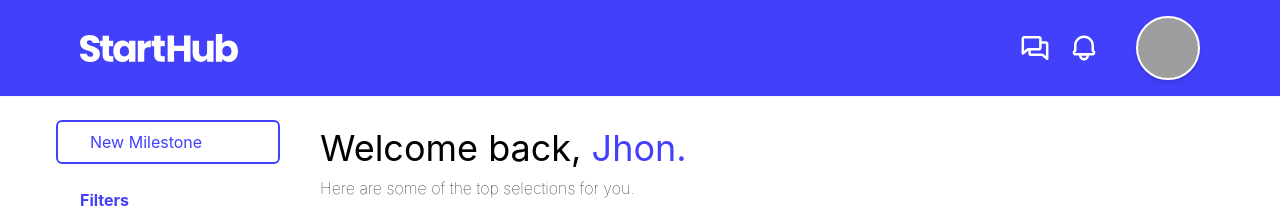
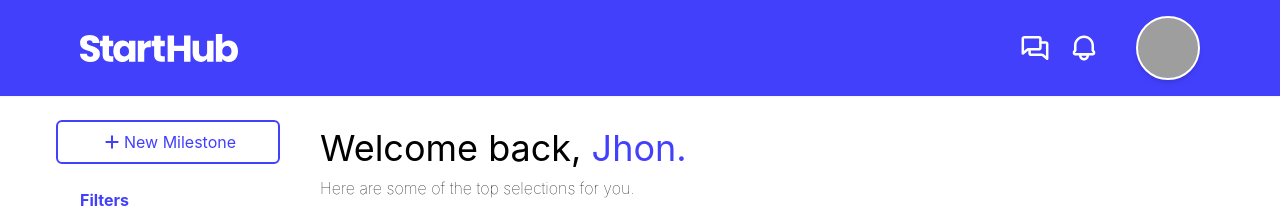
Before and after one commit to louaibouzaher/starthub, a Next.js app: page /browse in a window 1280 px wide. Shown: the top 214 px of the page. Built offline with nearby package versions, Linux system fonts and the light colour scheme; grey boxes are pictures that could not be loaded.

Commit message:
Fixed button icon prop

```diff
--- a/src/components/Button.js
+++ b/src/components/Button.js
@@ -7,7 +7,8 @@ export const Button = React.forwardRef(
         href={href}
         onClick={() => onClick()}
         className={
-          'max-w-xs flex cursor-pointer font-sans py-2 px-8 rounded-md ' + btnStyle
+          ' flex justify-center items-center cursor-pointer font-sans py-2 px-8 rounded-md ' +
+          btnStyle
         }
       >
         {rightIcon && Icon && <Icon />}
--- a/src/data/space.js
+++ b/src/data/space.js
@@ -1,5 +1,5 @@
 export const space = {
-  name: 'Tech Startup Weekend',
+  name: 'Techstars Startup Weekend',
   description:
     'Startup Weekend is a three-day program where aspiring entrepreneurs can experience startup life. In hundreds of cities around the world.',
   logo: 'https://www.fold.lv/uploads/2014/01/Startup-Weekend-00-1007x1106.png',
--- a/src/layouts/SideBar.js
+++ b/src/layouts/SideBar.js
@@ -1,16 +1,17 @@
 import React, { useState } from 'react'
 import { Button } from '../components/Button'
 import Checkbox from '../assets/icons/Checkbox'
+import Cross from '../assets/icons/Cross'
 import Slider from '@mui/material/Slider'
 import { createTheme, ThemeProvider } from '@mui/material/styles'
 import TextField from '@mui/material/TextField'
 import Autocomplete from '@mui/material/Autocomplete'
 import { countries } from '../data/countries'
-
+import tailwindConfig from '../../tailwind.config'
 const theme = createTheme({
   palette: {
     primary: {
-      main: '#4340FC',
+      main: tailwindConfig.theme.extend.colors.purple,
     },
   },
 })
@@ -61,6 +62,13 @@ export const SideBar = ({ section, setIsOverlayOpen }) => {
   return (
     <div className="absolute left-10 top-28 z-10 px-4 my-2 w-1/5 h-screen flex flex-col justify-start items-start">
       <Button
+        rightIcon
+        Icon={() => (
+          <Cross
+            color={tailwindConfig.theme.extend.colors.purple}
+            className={'rotate-45'}
+          />
+        )}
         onClick={() => {
           setIsOverlayOpen(true)
         }}
```
